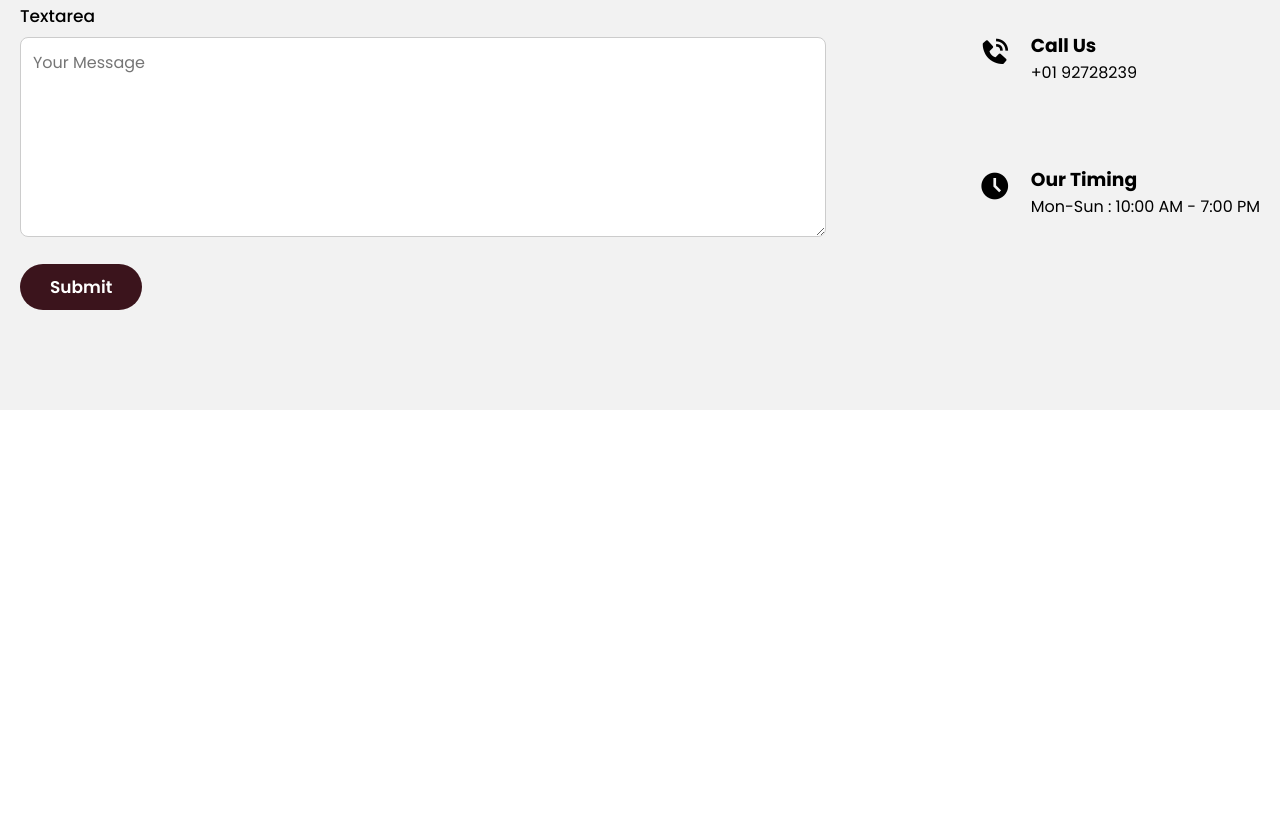
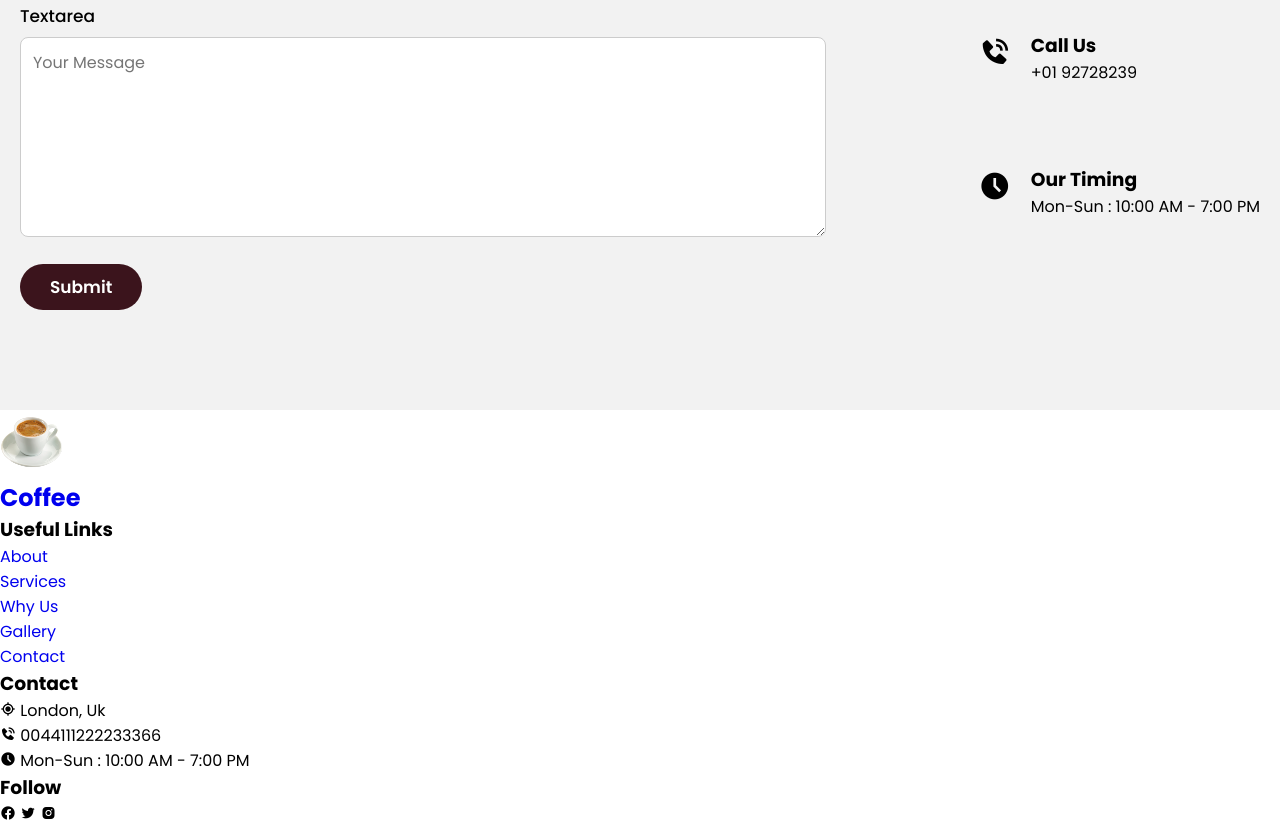
Before and after one commit to abdirahmanguusha/CoffeeFusion, a plain HTML site: page index.html in a window 1280 px wide. Shown: the part 5095-5922 px from the top of the page. Before the commit the page ends 5505 px from the top, so only its background shows below. Drawn offline with nearby package versions, Linux system fonts and the light colour scheme.

Commit message:
added footer html

```diff
--- a/index.html
+++ b/index.html
@@ -286,6 +286,53 @@
       </div>
     </section>
 
+
+       <!-- Footer Section -->
+       <footer>
+        <div class="section_container">
+          <div class="footer_section">
+            <div class="footer_logo">
+              <a href="index.html">
+                <img src="images/coffee_logo.png" alt="Coffee Logo" />
+                <h2>Coffee</h2>
+              </a>
+            </div>
+            <div class="useful_links">
+              <h3>Useful Links</h3>
+              <ul>
+                <li><a href="#about">About</a></li>
+                <li><a href="#service">Services</a></li>
+                <li><a href="#why">Why Us</a></li>
+                <li><a href="#gallery">Gallery</a></li>
+                <li><a href="#contact">Contact</a></li>
+              </ul>
+            </div>
+            <div class="contact_us">
+              <h3>Contact</h3>
+              <ul>
+                <li>
+                  <i class="bx bx-current-location"></i>
+                  <span>London, Uk</span>
+                </li>
+                <li>
+                  <i class="bx bxs-phone-call"></i> <span>0044111222233366</span>
+                </li>
+                <li>
+                  <i class="bx bxs-time-five"></i>
+                  <span>Mon-Sun : 10:00 AM - 7:00 PM</span>
+                </li>
+              </ul>
+            </div>
+            <div class="follow_us">
+              <h3>Follow</h3>
+              <i class="bx bxl-facebook-circle"></i>
+              <i class="bx bxl-twitter"></i>
+              <i class="bx bxl-instagram-alt"></i>
+            </div>
+          </div>
+        </div>
+      </footer>
+
 <script src="app.js"></script>
   </body>
 </html>
```
